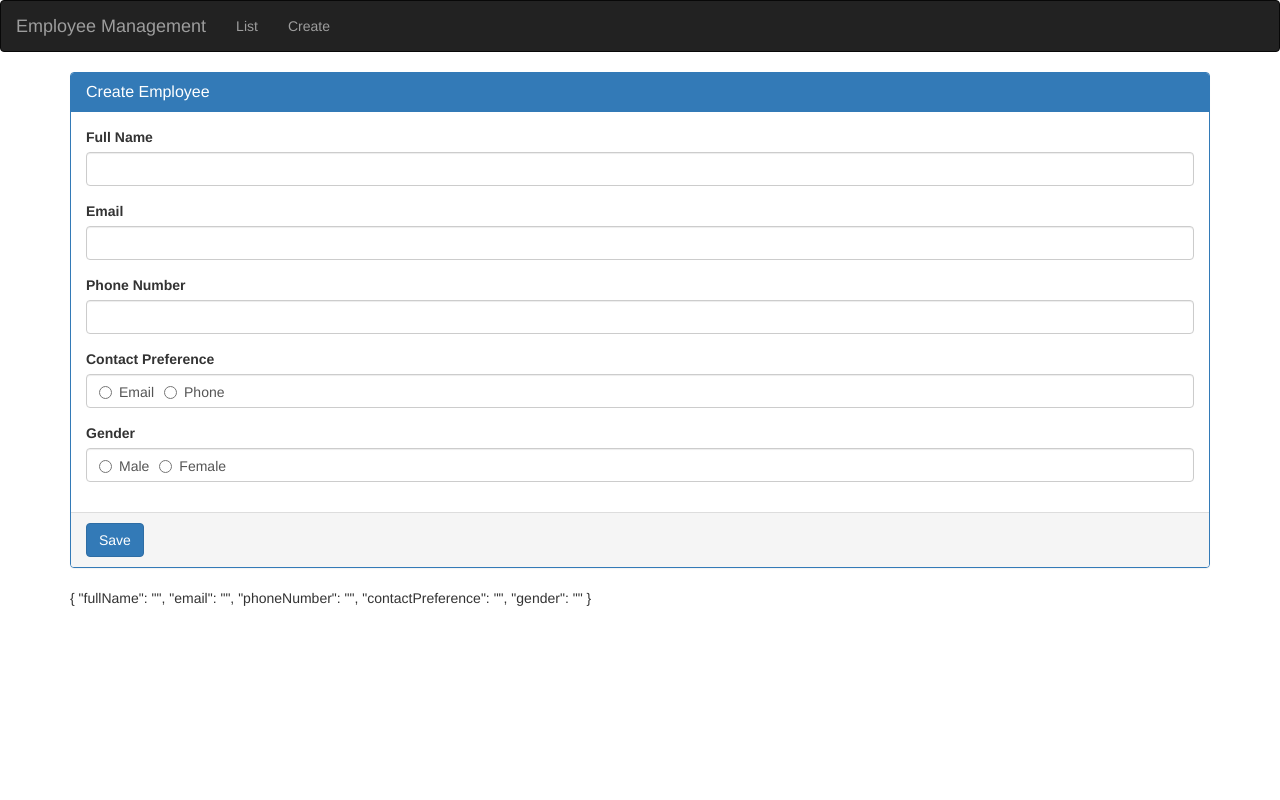
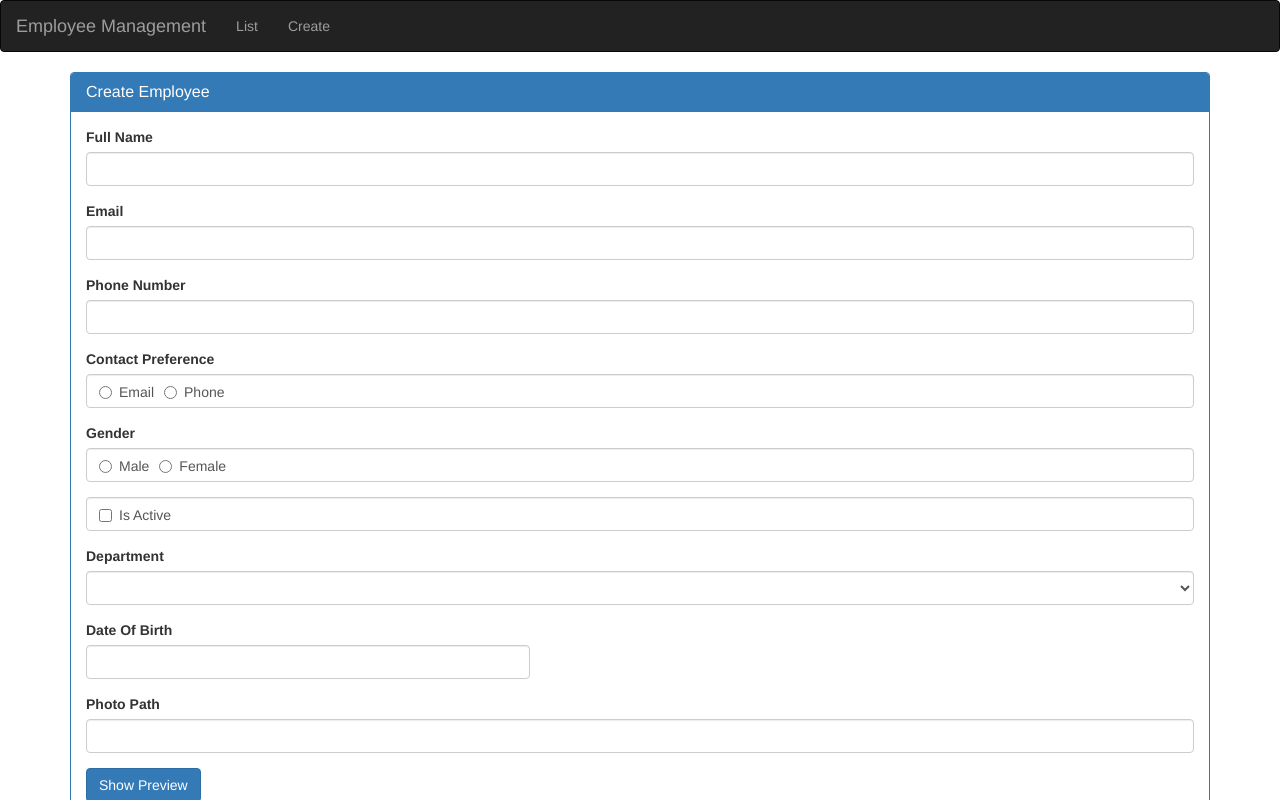
Before and after one commit to as-p/practice-project, an Angular app: page /create in a window 1280 px wide. Shown: the top 800 px of the page. Built offline with nearby package versions, Linux system fonts and the light colour scheme.

Commit message:
form assign with object

```diff
--- a/angular.json
+++ b/angular.json
@@ -22,7 +22,8 @@
             "assets": ["src/favicon.ico", "src/assets"],
             "styles": [
               "src/styles.css",
-              "./node_modules/bootstrap/dist/css/bootstrap.min.css"
+              "./node_modules/bootstrap/dist/css/bootstrap.min.css",
+              "./node_modules/ngx-bootstrap/datepicker/bs-datepicker.css"
             ],
             "scripts": []
           },
--- a/package.json
+++ b/package.json
@@ -20,6 +20,7 @@
     "@angular/platform-browser-dynamic": "~10.0.14",
     "@angular/router": "~10.0.14",
     "bootstrap": "^3.4.1",
+    "ngx-bootstrap": "^5.6.1",
     "rxjs": "~6.5.5",
     "tslib": "^2.0.0",
     "zone.js": "~0.10.3"
--- a/src/app/app.module.ts
+++ b/src/app/app.module.ts
@@ -1,6 +1,9 @@
 import { BrowserModule } from '@angular/platform-browser';
 import { NgModule } from '@angular/core';
 import { FormsModule } from '@angular/forms';
+import { BsDatepickerModule } from 'ngx-bootstrap/datepicker';
+import { BrowserAnimationsModule } from '@angular/platform-browser/animations';
+
 import { AppRoutingModule } from './app-routing.module';
 import { AppComponent } from './app.component';
 import { ListemployeeComponent } from './employee/listemployee.component';
@@ -8,7 +11,13 @@ import { CreateEmployeeComponent } from './employee/create-employee.component';
 
 @NgModule({
   declarations: [AppComponent, ListemployeeComponent, CreateEmployeeComponent],
-  imports: [BrowserModule, FormsModule, AppRoutingModule],
+  imports: [
+    BrowserModule,
+    FormsModule,
+    AppRoutingModule,
+    BsDatepickerModule.forRoot(),
+    BrowserAnimationsModule,
+  ],
   providers: [],
   bootstrap: [AppComponent],
 })
--- a/src/app/employee/create-employee.component.html
+++ b/src/app/employee/create-employee.component.html
@@ -4,22 +4,30 @@
       <h3 class="panel-title">Create Employee</h3>
     </div>
     <div class="panel-body">
-      <div class="form-group">
-        <label for="fullName">Full Name</label
+      <div
+        class="form-group"
+        [class.has-error]="name.invalid && name.touched"
+        [class.has-success]="name.valid"
+      >
+        <label class="control-label" for="name">Full Name</label
         ><input
+          required
           type="text"
-          ngModel
-          name="fullName"
+          name="name"
+          [(ngModel)]="employee.name"
+          #name="ngModel"
           class="form-control"
-          id="fullName"
-        />
+          id="name"
+        /><span class="help-block" *ngIf="name.invalid && name.touched"
+          >Full Name is Required</span
+        >
       </div>
       <div class="form-group">
         <label for="email">Email</label
         ><input
+          name="email"
+          [(ngModel)]="employee.email"
           type="text"
-          ngModel
-          name="email"
           class="form-control"
           id="email"
         />
@@ -29,7 +37,7 @@
         <label for="phoneNumber">Phone Number</label
         ><input
           type="text"
-          ngModel
+          [(ngModel)]="employee.phoneNumber"
           name="phoneNumber"
           class="form-control"
           id="phoneNumber"
@@ -41,7 +49,7 @@
           <label class="radio-inline"
             ><input
               id="contactPreference"
-              ngModel
+              [(ngModel)]="employee.contactPreference"
               name="contactPreference"
               type="radio"
               value="Email"
@@ -49,7 +57,7 @@
           >
           <label class="radio-inline"
             ><input
-              ngModel
+              [(ngModel)]="employee.contactPreference"
               name="contactPreference"
               type="radio"
               value="Phone"
@@ -64,7 +72,7 @@
           <label class="radio-inline"
             ><input
               id="gender"
-              ngModel
+              [(ngModel)]="employee.gender"
               name="gender"
               type="radio"
               value="male"
@@ -72,7 +80,7 @@
           >
           <label class="radio-inline"
             ><input
-              ngModel
+              [(ngModel)]="employee.gender"
               name="gender"
               type="radio"
               value="female"
@@ -80,11 +88,84 @@
           >
         </div>
       </div>
+      <div class="form-group">
+        <div class="form-control">
+          <label class="checkbox-inline"
+            ><input
+              id="isActive"
+              [(ngModel)]="employee.isActive"
+              name="isActive"
+              type="checkbox"
+            />Is Active</label
+          >
+        </div>
+      </div>
+
+      <div class="form-group">
+        <label for="department">Department</label
+        ><select
+          [(ngModel)]="employee.department"
+          name="department"
+          id="department"
+          class="form-control"
+        >
+          <option *ngFor="let dept of department" [value]="dept.id">
+            {{ dept.name }}
+          </option>
+        </select>
+      </div>
+
+      <div class="row">
+        <div class="form-group col-md-5">
+          <label for="dateOfBirth">Date Of Birth</label
+          ><input
+            type="text"
+            [bsConfig]="bsConfig"
+            bsDatepicker
+            [(ngModel)]="employee.dateOfBirth"
+            name="dateOfBirth"
+            placement="right"
+            class="form-control"
+            id="dateOfBirth"
+          />
+        </div>
+      </div>
+
+      <div class="form-group">
+        <label for="photoPath">Photo Path</label
+        ><input
+          type="text"
+          [(ngModel)]="employee.photoPath"
+          name="photoPath"
+          class="form-control"
+          id="photoPath"
+        />
+      </div>
+      <div class="form-group">
+        <button
+          class="btn btn-primary"
+          type="button"
+          (click)="togglePhotoPreview()"
+        >
+          {{ previePhoto ? "Hide " : "Show " }}Preview
+        </button>
+      </div>
+      <div class="form-group">
+        <img
+          class="img-responsive"
+          [src]="employee.photoPath"
+          height="200"
+          width="200"
+          *ngIf="previePhoto"
+        />
+      </div>
     </div>
+
     <div class="panel-footer">
       <button class="btn btn-primary" type="submit">Save</button>
     </div>
   </div>
 </form>
 
-{{ employeeForm.value | json }}
+Form value{{ employeeForm.value | json }} <br /><br />
+fieild value{{ employee | json }}
--- a/src/app/employee/create-employee.component.ts
+++ b/src/app/employee/create-employee.component.ts
@@ -1,5 +1,7 @@
+import { Employee } from './../models/employee.model';
 import { Component, OnInit } from '@angular/core';
 import { NgForm } from '@angular/forms';
+import { BsDatepickerConfig } from 'ngx-bootstrap/datepicker';
 
 @Component({
   selector: 'app-create-employee',
@@ -7,10 +9,46 @@ import { NgForm } from '@angular/forms';
   styleUrls: ['./create-employee.component.css'],
 })
 export class CreateEmployeeComponent implements OnInit {
+  bsConfig: Partial<BsDatepickerConfig>;
+  photoPath = 'assets/image/dany.png';
+  previePhoto: boolean = false;
+  employee: Employee = {
+    id: null,
+    name: null,
+    gender: null,
+    email: null,
+    phoneNumber: null,
+    contactPreference: null,
+    dateOfBirth: null,
+    department: null,
+    isActive: null,
+    photoPath: null,
+  };
+
+  department = [
+    { id: 1, name: 'Help Desk' },
+    { id: 2, name: 'HR ' },
+    { id: 3, name: 'IT ' },
+    { id: 4, name: 'Payroll ' },
+  ];
   constructor() {}
 
-  ngOnInit(): void {}
-  saveEmployee(empForm: NgForm) {
+  ngOnInit(): void {
+    this.bsConfig = Object.assign(
+      {},
+      {
+        containerClass: 'theme-dark-blue',
+        adaptivePosition: true,
+        dateInputFormat: 'DD-MM-YYYY',
+        minDate: new Date(2018, 0, 1),
+      }
+    );
+  }
+
+  togglePhotoPreview() {
+    this.previePhoto = !this.previePhoto;
+  }
+  saveEmployee(empForm) {
     console.log(empForm);
   }
 }
--- a/src/app/employee/listemployee.component.ts
+++ b/src/app/employee/listemployee.component.ts
@@ -40,7 +40,7 @@ export class ListemployeeComponent implements OnInit {
       phoneNumber: '9785641254',
       contactPreference: 'Email',
       dateOfBirth: new Date('08/27/1994'),
-      department: 'Computer',
+      department: 'Payroll',
       isActive: true,
       photoPath: 'assets/image/dany.png',
     },
```
Also changed, not shown: 1 other file (tests, documents, lock files or other folders).
